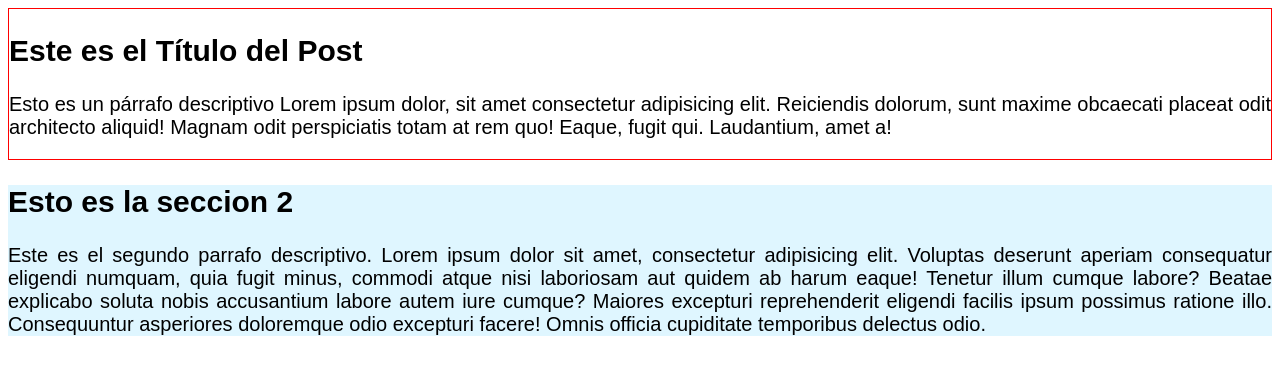
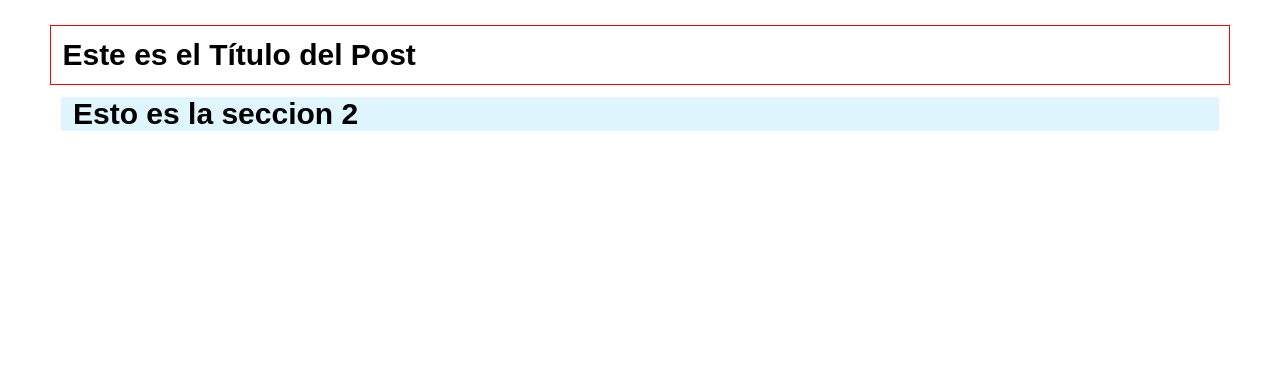
Before and after one commit to juliosecundario/Repositorio2, a plain HTML site: page index.html in a window 1280 px wide. Drawn offline with Linux system fonts and the light colour scheme.

Commit message:
Comentamos los parrafos de los div y dimos un margen

```diff
--- a/css/style.css
+++ b/css/style.css
@@ -1,6 +1,6 @@
 *{
     box-sizing: border-box;
-    margin: %;
+    margin: 1%;
     padding: ;
 }
 
--- a/index.html
+++ b/index.html
@@ -11,14 +11,14 @@
     <main>
         <section>
             <h1> Este es el Título del Post</h1>
-            <p> Esto es un párrafo descriptivo Lorem ipsum dolor, sit amet consectetur adipisicing elit. Reiciendis dolorum, sunt maxime obcaecati placeat odit architecto aliquid! Magnam odit perspiciatis totam at rem quo! Eaque, fugit qui. Laudantium, amet a!</p>
+            <!-- <p> Esto es un párrafo descriptivo Lorem ipsum dolor, sit amet consectetur adipisicing elit. Reiciendis dolorum, sunt maxime obcaecati placeat odit architecto aliquid! Magnam odit perspiciatis totam at rem quo! Eaque, fugit qui. Laudantium, amet a!</p> -->
         </section>
         <div>
 
             <section>
                 <h2> Esto es la seccion 2</h2>
-                <p>Este es el segundo parrafo descriptivo. Lorem ipsum dolor sit amet, consectetur adipisicing elit. Voluptas deserunt aperiam consequatur eligendi numquam, quia fugit minus, commodi atque nisi laboriosam aut quidem ab harum eaque! Tenetur illum cumque labore?
-                Beatae explicabo soluta nobis accusantium labore autem iure cumque? Maiores excepturi reprehenderit eligendi facilis ipsum possimus ratione illo. Consequuntur asperiores doloremque odio excepturi facere! Omnis officia cupiditate temporibus delectus odio.</p>
+                <!-- <p>Este es el segundo parrafo descriptivo. Lorem ipsum dolor sit amet, consectetur adipisicing elit. Voluptas deserunt aperiam consequatur eligendi numquam, quia fugit minus, commodi atque nisi laboriosam aut quidem ab harum eaque! Tenetur illum cumque labore?
+                Beatae explicabo soluta nobis accusantium labore autem iure cumque? Maiores excepturi reprehenderit eligendi facilis ipsum possimus ratione illo. Consequuntur asperiores doloremque odio excepturi facere! Omnis officia cupiditate temporibus delectus odio.</p> -->
             </section>
         </div>
         </main>
```
